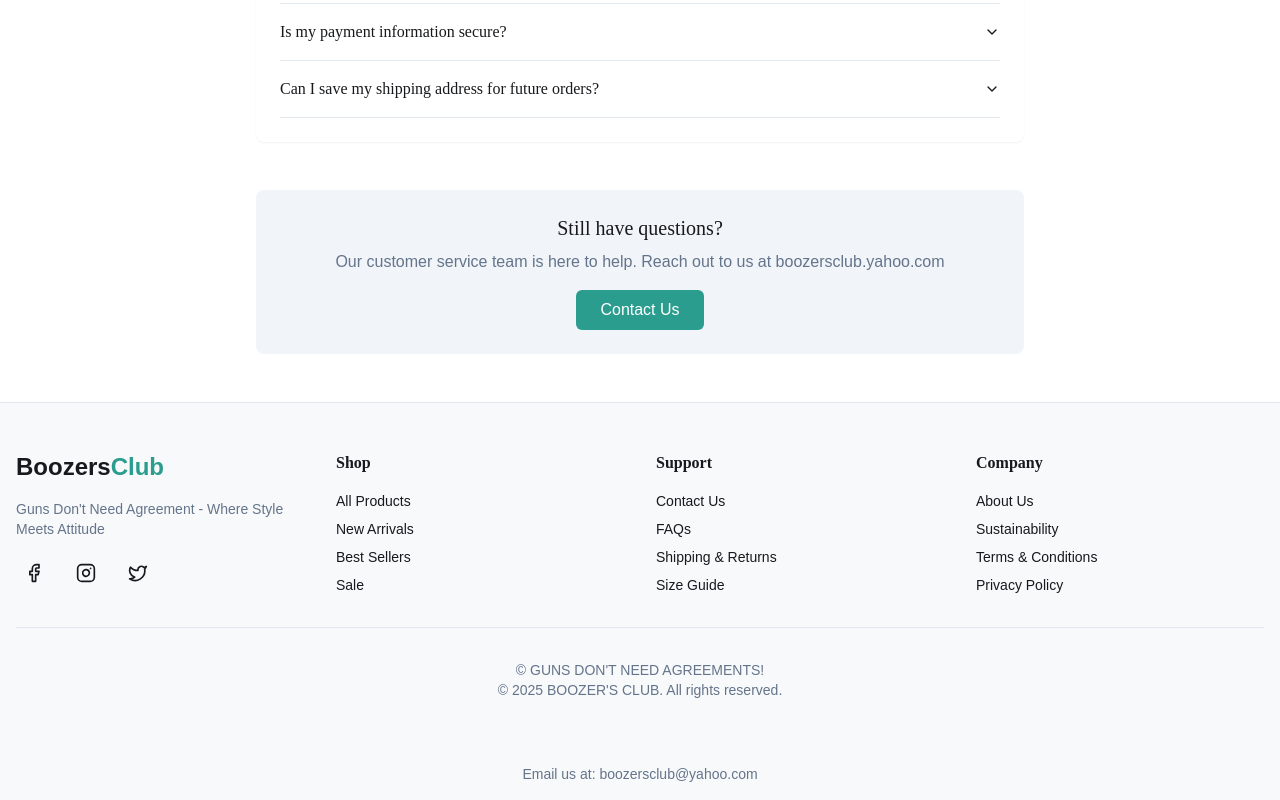
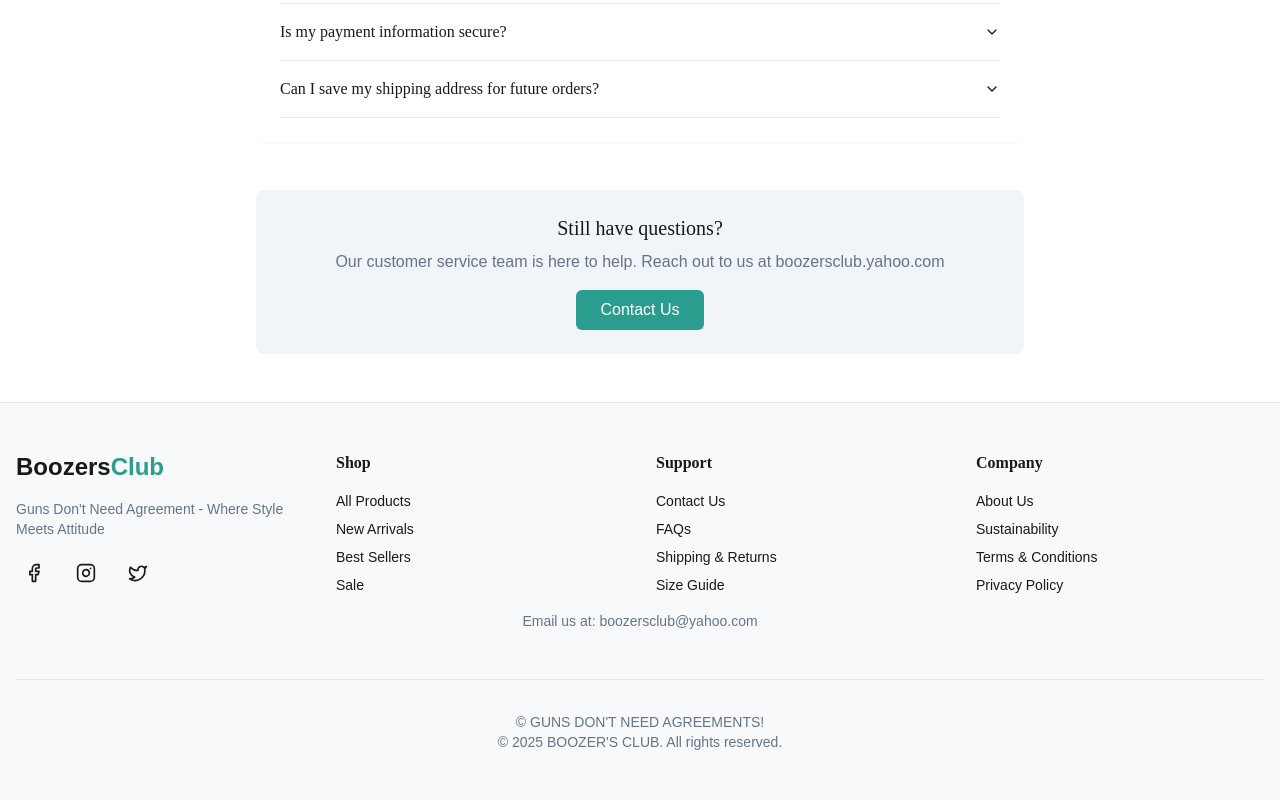
Before and after one commit to aravind0878/BOOZERS-CLUB, a React (Vite) app: page /faq in a window 1280 px wide. Shown: the part 1552-2352 px from the top of the page. Built offline with nearby package versions, Linux system fonts and the light colour scheme.

Commit message:
Update Footer.tsx

```diff
--- a/src/components/Footer.tsx
+++ b/src/components/Footer.tsx
@@ -112,17 +112,19 @@ const Footer = () => {
           </div>
         </div>
 
+        <div className="container mx-auto px-4 py-4 text-center">
+        <p className="text-sm text-muted-foreground">
+          Email us at: <a href="mailto:boozersclub@yahoo.com" className="hover:text-brand-teal transition">boozersclub@yahoo.com</a>
+        </p>
+      </div>
+
         <div className="border-t border-border mt-8 pt-8 text-sm text-muted-foreground text-center">
           <p>&copy; GUNS DON'T NEED AGREEMENTS!</p>
           <p>&copy; {new Date().getFullYear()} BOOZER'S CLUB. All rights reserved.</p>
         </div>
       </div>
 
-      <div className="container mx-auto px-4 py-4 text-center">
-        <p className="text-sm text-muted-foreground">
-          Email us at: <a href="mailto:boozersclub@yahoo.com" className="hover:text-brand-teal transition">boozersclub@yahoo.com</a>
-        </p>
-      </div>
+
     </footer>
   );
 };
```
